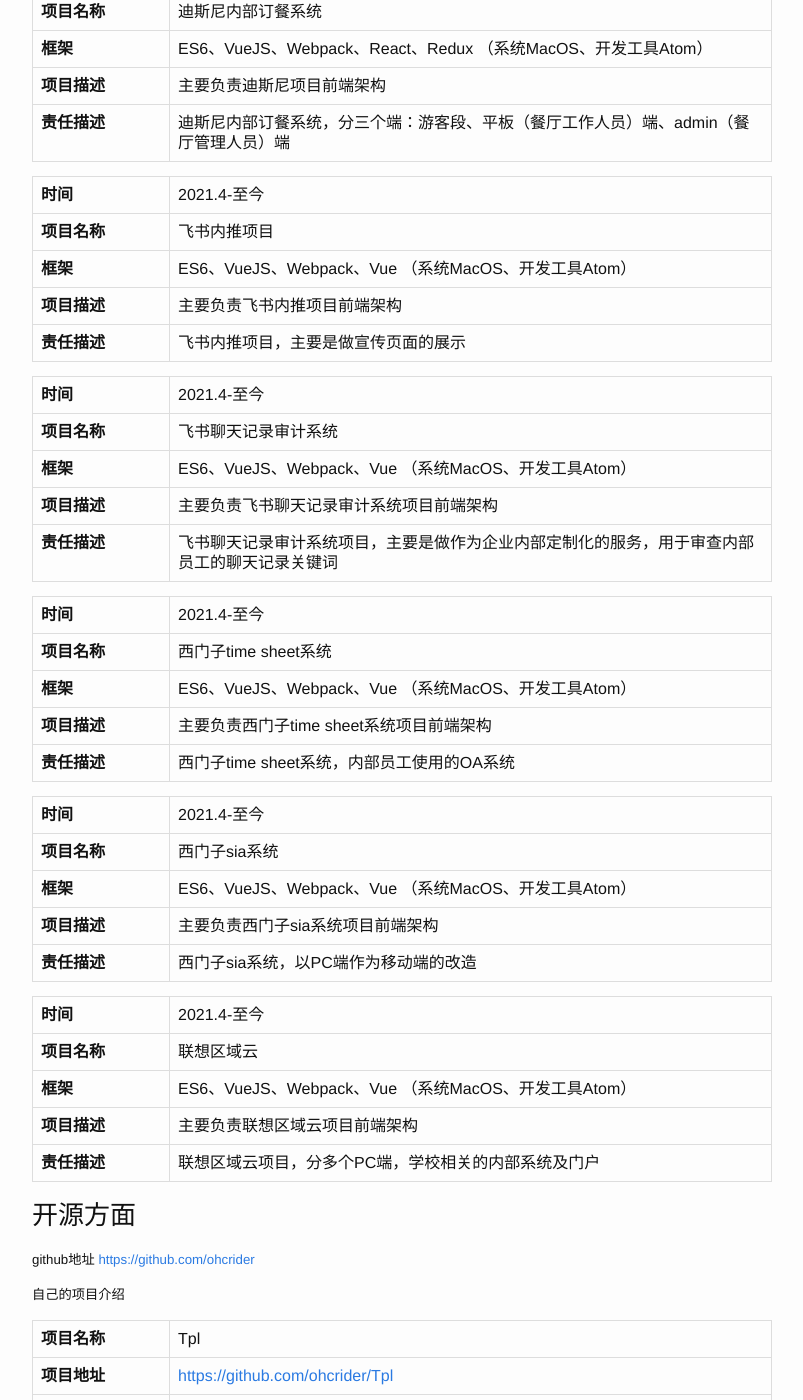
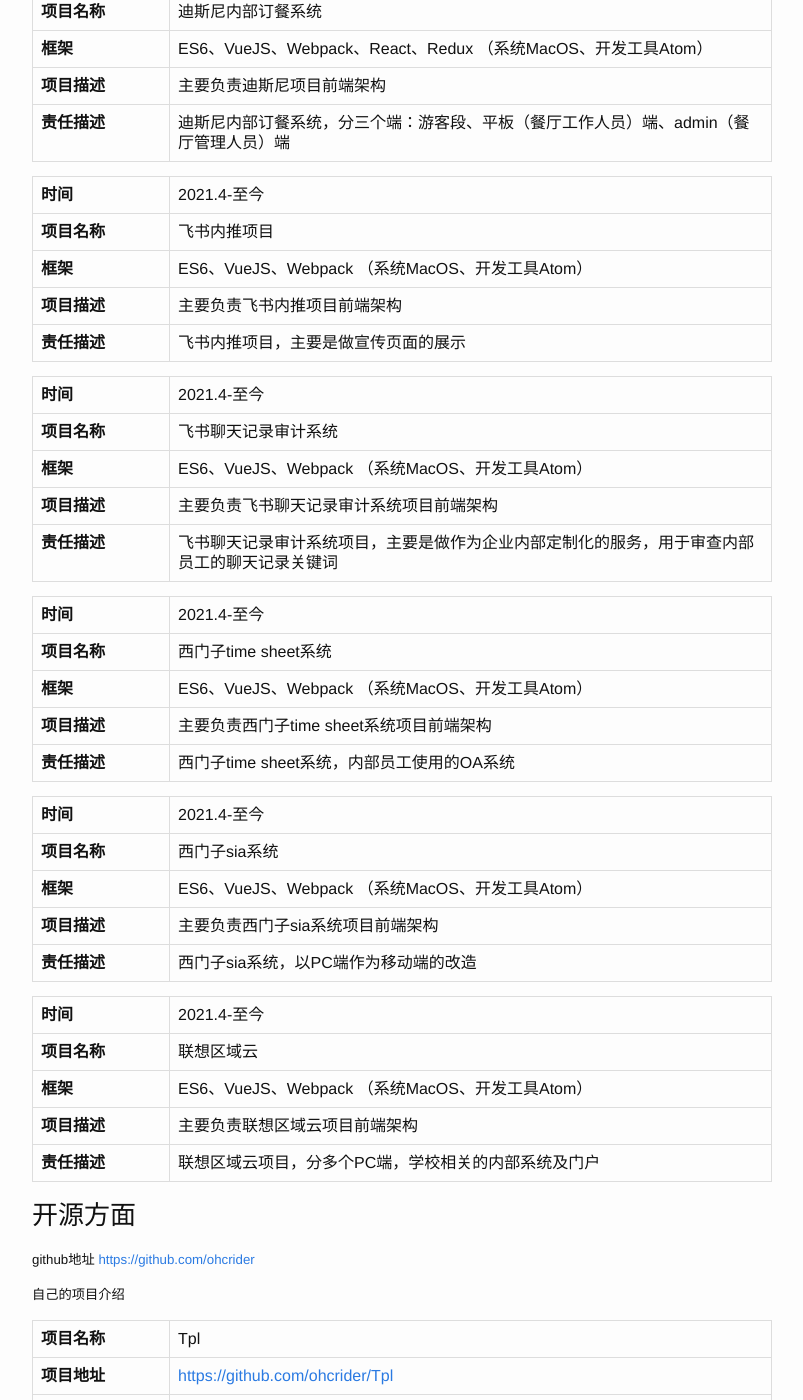
Before and after one commit to ohcrider/ohcrider.github.io, a Jekyll site: the page built from resume.md, in a window 1280 px wide and 1400 px high, scrolled down 5490 px. Shown: the whole window, without its empty margins (238-1041 px from the left). Built offline with Jekyll 4.4.1, drawn with Linux system fonts in a browser that asks for light colours.

Commit message:
Update resume.md

```diff
--- a/resume.md
+++ b/resume.md
@@ -183,31 +183,31 @@
 
 时间 | 2021.4-至今
 项目名称 | 飞书内推项目
-框架 | ES6、VueJS、Webpack、Vue （系统MacOS、开发工具Atom）
+框架 | ES6、VueJS、Webpack （系统MacOS、开发工具Atom）
 项目描述 | 主要负责飞书内推项目前端架构
 责任描述 | 飞书内推项目，主要是做宣传页面的展示
 
 时间 | 2021.4-至今
 项目名称 | 飞书聊天记录审计系统
-框架 | ES6、VueJS、Webpack、Vue （系统MacOS、开发工具Atom）
+框架 | ES6、VueJS、Webpack （系统MacOS、开发工具Atom）
 项目描述 | 主要负责飞书聊天记录审计系统项目前端架构
 责任描述 | 飞书聊天记录审计系统项目，主要是做作为企业内部定制化的服务，用于审查内部员工的聊天记录关键词
 
 时间 | 2021.4-至今
 项目名称 | 西门子time sheet系统
-框架 | ES6、VueJS、Webpack、Vue （系统MacOS、开发工具Atom）
+框架 | ES6、VueJS、Webpack （系统MacOS、开发工具Atom）
 项目描述 | 主要负责西门子time sheet系统项目前端架构
 责任描述 | 西门子time sheet系统，内部员工使用的OA系统
 
 时间 | 2021.4-至今
 项目名称 | 西门子sia系统
-框架 | ES6、VueJS、Webpack、Vue （系统MacOS、开发工具Atom）
+框架 | ES6、VueJS、Webpack （系统MacOS、开发工具Atom）
 项目描述 | 主要负责西门子sia系统项目前端架构
 责任描述 | 西门子sia系统，以PC端作为移动端的改造
 
 时间 | 2021.4-至今
 项目名称 | 联想区域云
-框架 | ES6、VueJS、Webpack、Vue （系统MacOS、开发工具Atom）
+框架 | ES6、VueJS、Webpack （系统MacOS、开发工具Atom）
 项目描述 | 主要负责联想区域云项目前端架构
 责任描述 | 联想区域云项目，分多个PC端，学校相关的内部系统及门户
 
```
